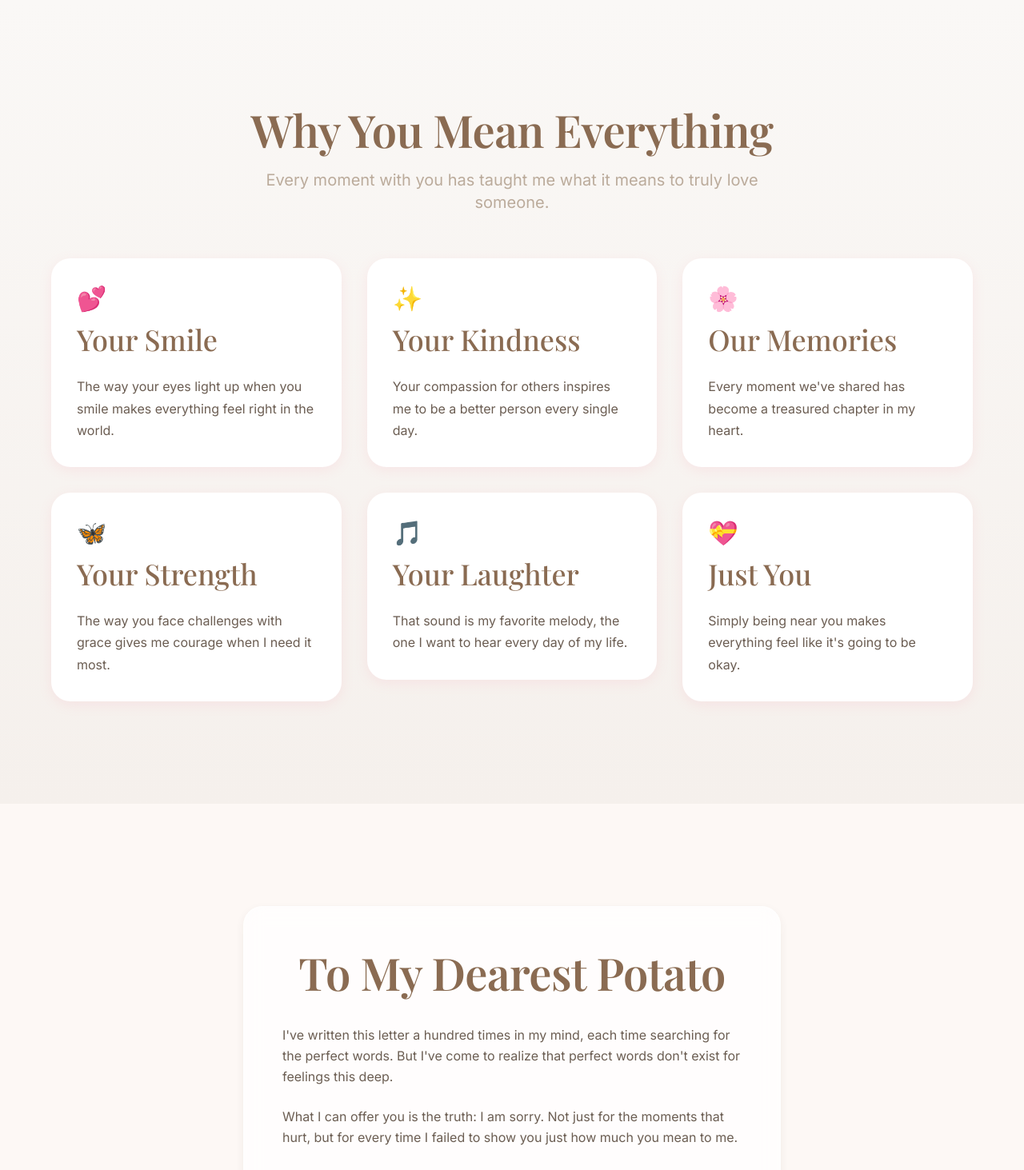
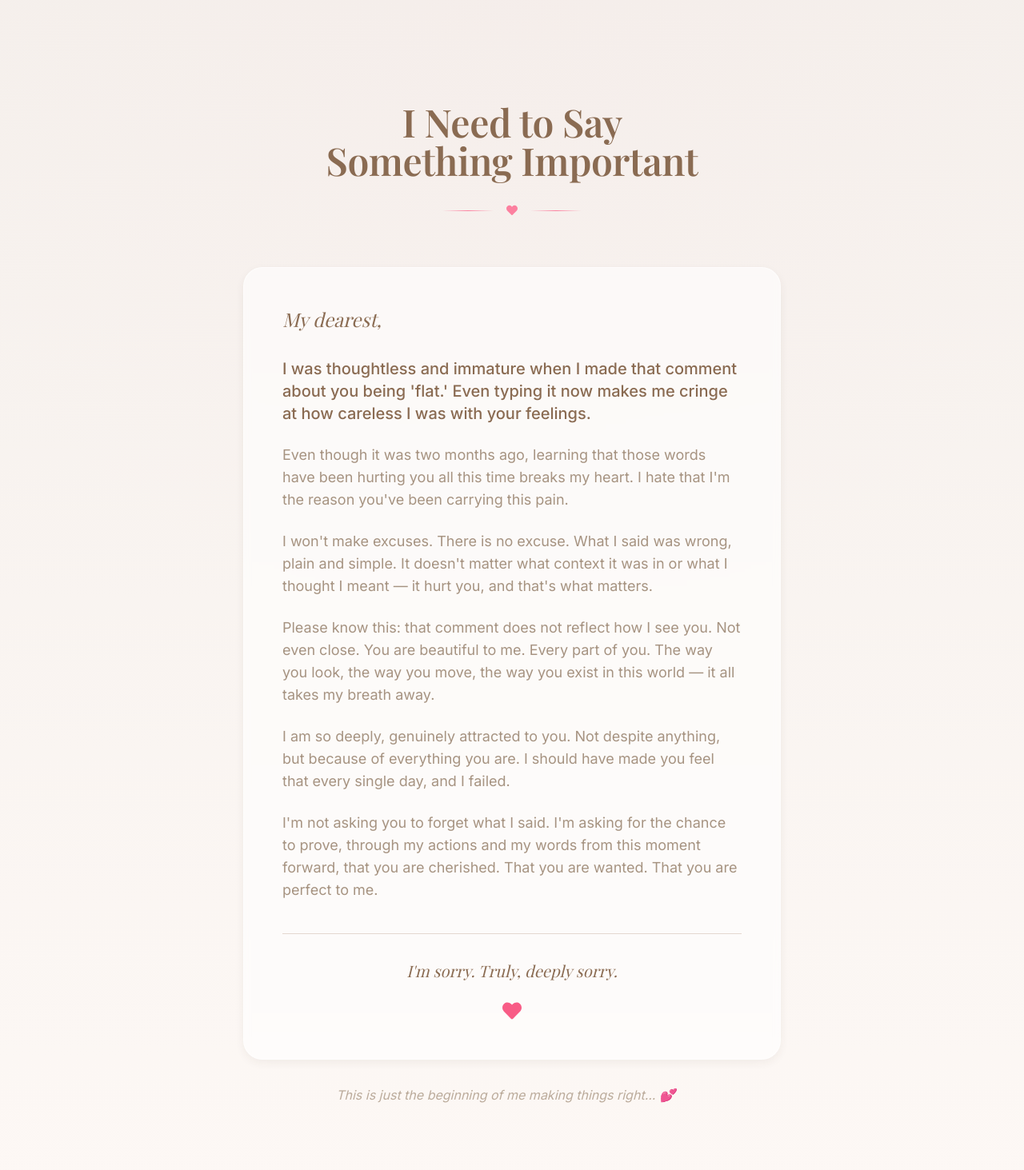
Before and after one commit to thanmaydr0/GF_apologize_01, a React (Vite) app: page / in a window 1280 px wide. Shown: the part 800-2263 px from the top of the page at 80% size. Built offline with nearby package versions, Linux system fonts and the light colour scheme; a web font is replaced by a local one.

Commit message:
The Sincere Apology Section

```diff
--- a/src/App.tsx
+++ b/src/App.tsx
@@ -10,7 +10,7 @@ import {
     SectionHeader,
     AnimatedText
 } from './components/ui'
-import { Hero } from './components/sections'
+import { Hero, Apology } from './components/sections'
 
 function App() {
     return (
@@ -18,7 +18,12 @@ function App() {
             {/* ============================================
           HERO SECTION
           ============================================ */}
-            <Hero nextSectionId="reasons" />
+            <Hero nextSectionId="apology" />
+
+            {/* ============================================
+          APOLOGY SECTION
+          ============================================ */}
+            <Apology />
 
             {/* ============================================
           REASONS SECTION
--- /dev/null
+++ b/src/components/sections/Apology.tsx
@@ -0,0 +1,237 @@
+import React from 'react'
+import { motion } from 'framer-motion'
+import { useInView } from 'react-intersection-observer'
+import { FaHeart } from 'react-icons/fa'
+
+// ============================================
+// TYPES
+// ============================================
+interface ApologyProps {
+    /** Custom title for the section */
+    title?: string
+    /** Custom paragraphs - if not provided, uses default heartfelt text */
+    paragraphs?: string[]
+    /** Signature/closing text */
+    signature?: string
+    /** Section ID for navigation */
+    id?: string
+}
+
+// ============================================
+// DEFAULT CONTENT
+// ============================================
+const defaultParagraphs = [
+    "I was thoughtless and immature when I made that comment about you being 'flat.' Even typing it now makes me cringe at how careless I was with your feelings.",
+
+    "Even though it was two months ago, learning that those words have been hurting you all this time breaks my heart. I hate that I'm the reason you've been carrying this pain.",
+
+    "I won't make excuses. There is no excuse. What I said was wrong, plain and simple. It doesn't matter what context it was in or what I thought I meant — it hurt you, and that's what matters.",
+
+    "Please know this: that comment does not reflect how I see you. Not even close. You are beautiful to me. Every part of you. The way you look, the way you move, the way you exist in this world — it all takes my breath away.",
+
+    "I am so deeply, genuinely attracted to you. Not despite anything, but because of everything you are. I should have made you feel that every single day, and I failed.",
+
+    "I'm not asking you to forget what I said. I'm asking for the chance to prove, through my actions and my words from this moment forward, that you are cherished. That you are wanted. That you are perfect to me.",
+]
+
+// ============================================
+// DECORATIVE LINE COMPONENT
+// ============================================
+const DecorativeLine: React.FC = () => (
+    <div className="flex items-center justify-center gap-4 my-8" aria-hidden="true">
+        <motion.div
+            className="h-px bg-gradient-to-r from-transparent via-primary-200 to-transparent w-16"
+            initial={{ scaleX: 0 }}
+            whileInView={{ scaleX: 1 }}
+            transition={{ duration: 0.8 }}
+            viewport={{ once: true }}
+        />
+        <motion.div
+            initial={{ scale: 0, rotate: -180 }}
+            whileInView={{ scale: 1, rotate: 0 }}
+            transition={{ duration: 0.6, delay: 0.3, type: 'spring' }}
+            viewport={{ once: true }}
+        >
+            <FaHeart className="text-primary-200 text-sm" />
+        </motion.div>
+        <motion.div
+            className="h-px bg-gradient-to-r from-transparent via-primary-200 to-transparent w-16"
+            initial={{ scaleX: 0 }}
+            whileInView={{ scaleX: 1 }}
+            transition={{ duration: 0.8 }}
+            viewport={{ once: true }}
+        />
+    </div>
+)
+
+// ============================================
+// ANIMATED PARAGRAPH COMPONENT
+// ============================================
+interface AnimatedParagraphProps {
+    children: string
+    delay: number
+    isFirst?: boolean
+}
+
+const AnimatedParagraph: React.FC<AnimatedParagraphProps> = ({
+    children,
+    delay,
+    isFirst = false
+}) => {
+    const { ref, inView } = useInView({
+        threshold: 0.3,
+        triggerOnce: true,
+    })
+
+    return (
+        <motion.p
+            ref={ref}
+            className={`
+        text-secondary-400 leading-relaxed
+        ${isFirst ? 'text-lg md:text-xl font-medium text-secondary-500' : 'text-base md:text-lg'}
+      `}
+            initial={{ opacity: 0, y: 20 }}
+            animate={inView ? { opacity: 1, y: 0 } : { opacity: 0, y: 20 }}
+            transition={{
+                duration: 0.7,
+                delay: delay * 0.15,
+                ease: [0.4, 0, 0.2, 1]
+            }}
+        >
+            {children}
+        </motion.p>
+    )
+}
+
+// ============================================
+// MAIN APOLOGY COMPONENT
+// ============================================
+export const Apology: React.FC<ApologyProps> = ({
+    title = "I Need to Say Something Important",
+    paragraphs = defaultParagraphs,
+    signature = "I'm sorry. Truly, deeply sorry.",
+    id = "apology",
+}) => {
+    const { ref: titleRef, inView: titleInView } = useInView({
+        threshold: 0.5,
+        triggerOnce: true,
+    })
+
+    return (
+        <section
+            id={id}
+            className="relative py-20 md:py-32 px-6 bg-gradient-to-b from-secondary-50 to-cream"
+            aria-label="A sincere apology"
+        >
+            {/* Subtle decorative background element */}
+            <div
+                className="absolute inset-0 opacity-30 pointer-events-none"
+                style={{
+                    backgroundImage: `radial-gradient(circle at 50% 0%, rgba(255, 188, 205, 0.15) 0%, transparent 50%)`,
+                }}
+                aria-hidden="true"
+            />
+
+            <div className="relative max-w-2xl mx-auto">
+                {/* Section Title */}
+                <motion.div
+                    ref={titleRef}
+                    className="text-center mb-12 md:mb-16"
+                >
+                    <motion.h2
+                        className="font-serif text-3xl md:text-4xl lg:text-5xl text-secondary-500 leading-tight"
+                        initial={{ opacity: 0, y: 30 }}
+                        animate={titleInView ? { opacity: 1, y: 0 } : { opacity: 0, y: 30 }}
+                        transition={{ duration: 0.8, ease: [0.4, 0, 0.2, 1] }}
+                    >
+                        {title}
+                    </motion.h2>
+
+                    <DecorativeLine />
+                </motion.div>
+
+                {/* Letter Content */}
+                <motion.article
+                    className="bg-white/60 backdrop-blur-sm rounded-3xl p-8 md:p-12 shadow-soft border border-white/50"
+                    initial={{ opacity: 0, y: 40 }}
+                    whileInView={{ opacity: 1, y: 0 }}
+                    transition={{ duration: 0.8 }}
+                    viewport={{ once: true, margin: "-50px" }}
+                >
+                    {/* Opening "Dear" salutation */}
+                    <motion.p
+                        className="font-serif text-xl md:text-2xl text-secondary-500 mb-8 italic"
+                        initial={{ opacity: 0 }}
+                        whileInView={{ opacity: 1 }}
+                        transition={{ delay: 0.3, duration: 0.6 }}
+                        viewport={{ once: true }}
+                    >
+                        My dearest,
+                    </motion.p>
+
+                    {/* Main paragraphs */}
+                    <div className="space-y-6">
+                        {paragraphs.map((paragraph, index) => (
+                            <AnimatedParagraph
+                                key={index}
+                                delay={index + 1}
+                                isFirst={index === 0}
+                            >
+                                {paragraph}
+                            </AnimatedParagraph>
+                        ))}
+                    </div>
+
+                    {/* Signature */}
+                    <motion.div
+                        className="mt-10 pt-8 border-t border-secondary-100"
+                        initial={{ opacity: 0 }}
+                        whileInView={{ opacity: 1 }}
+                        transition={{ delay: 0.5, duration: 0.8 }}
+                        viewport={{ once: true }}
+                    >
+                        <p className="font-serif text-lg md:text-xl text-secondary-500 italic text-center">
+                            {signature}
+                        </p>
+
+                        <motion.div
+                            className="flex justify-center mt-6"
+                            initial={{ scale: 0 }}
+                            whileInView={{ scale: 1 }}
+                            transition={{ delay: 0.8, type: 'spring', stiffness: 200 }}
+                            viewport={{ once: true }}
+                        >
+                            <motion.div
+                                animate={{
+                                    scale: [1, 1.1, 1],
+                                }}
+                                transition={{
+                                    duration: 1.5,
+                                    repeat: Infinity,
+                                    ease: 'easeInOut'
+                                }}
+                            >
+                                <FaHeart className="text-2xl text-primary-300" />
+                            </motion.div>
+                        </motion.div>
+                    </motion.div>
+                </motion.article>
+
+                {/* Bottom encouragement */}
+                <motion.p
+                    className="text-center text-secondary-300 text-sm md:text-base mt-8 italic"
+                    initial={{ opacity: 0 }}
+                    whileInView={{ opacity: 1 }}
+                    transition={{ delay: 0.5, duration: 0.6 }}
+                    viewport={{ once: true }}
+                >
+                    This is just the beginning of me making things right... 💕
+                </motion.p>
+            </div>
+        </section>
+    )
+}
+
+Apology.displayName = 'Apology'
+
+export default Apology
--- a/src/components/sections/index.ts
+++ b/src/components/sections/index.ts
@@ -1,2 +1,3 @@
 // Section Components barrel export
 export { Hero } from './Hero'
+export { Apology } from './Apology'
```
